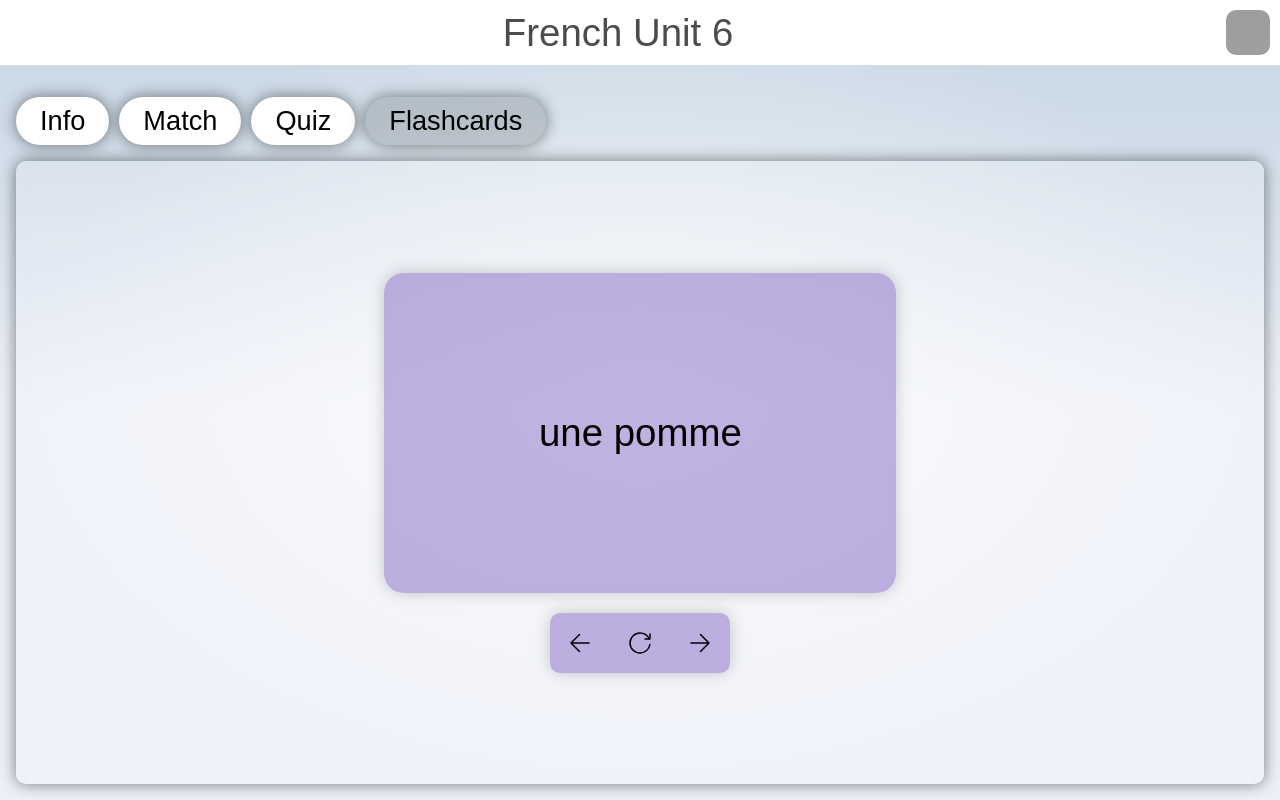
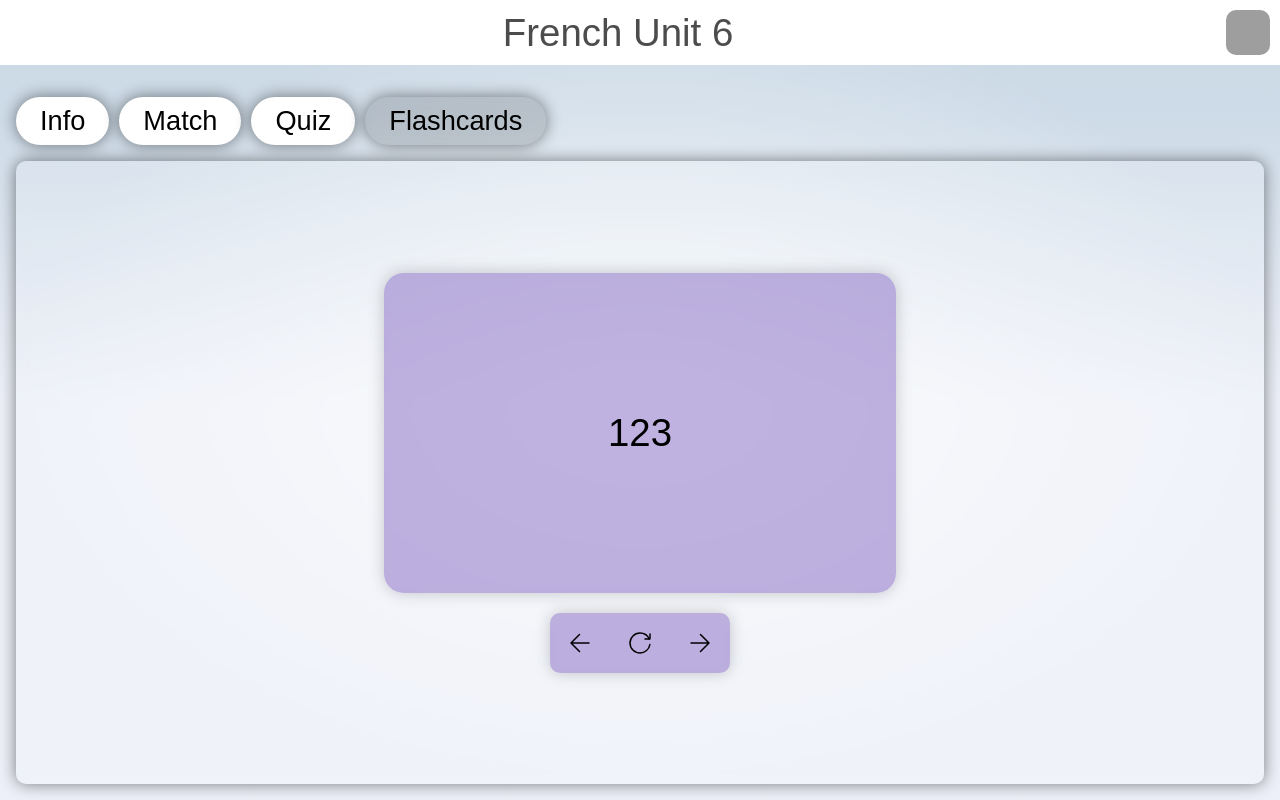
Before and after one commit to VzxaiDev/learning-app, a SvelteKit app: page / in a window 1280 px wide. Both pictures are taken after a click on the button "Flashcards". Built offline with nearby package versions, Linux system fonts and the light colour scheme; grey boxes are pictures that could not be loaded.

Commit message:
added flash slides

```diff
--- /dev/null
+++ b/src/components/FlashcardSlides.svelte
@@ -0,0 +1,69 @@
+<script>
+  let showingTerm = true;
+  let term = "123";
+  let def = "321";
+
+  let props = {
+    term,
+    def
+  }
+</script>
+
+<div class="card-wrapper">
+  <slot {props} {showingTerm} />
+  <div class="buttons glass">
+    <button class="last">
+      <svg width="24px" height="24px" viewBox="0 0 24 24" stroke-width="1.5" fill="none" xmlns="http://www.w3.org/2000/svg" color="#000000"><path d="M21 12H3m0 0l8.5-8.5M3 12l8.5 8.5" stroke="#000000" stroke-width="1.5" stroke-linecap="round" stroke-linejoin="round"></path></svg>
+    </button>
+    <button on:click={() => showingTerm = !showingTerm} class="flip">
+      <svg width="24px" height="24px" stroke-width="1.5" viewBox="0 0 24 24" fill="none" xmlns="http://www.w3.org/2000/svg" color="#000000"><path d="M21.888 13.5C21.164 18.311 17.013 22 12 22 6.477 22 2 17.523 2 12S6.477 2 12 2c4.1 0 7.625 2.468 9.168 6" stroke="#000000" stroke-width="1.5" stroke-linecap="round" stroke-linejoin="round"></path><path d="M17 8h4.4a.6.6 0 00.6-.6V3" stroke="#000000" stroke-width="1.5" stroke-linecap="round" stroke-linejoin="round"></path></svg>
+    </button>
+    <button class="next">
+      <svg width="24px" height="24px" viewBox="0 0 24 24" stroke-width="1.5" fill="none" xmlns="http://www.w3.org/2000/svg" color="#000000"><path d="M3 12h18m0 0l-8.5-8.5M21 12l-8.5 8.5" stroke="#000000" stroke-width="1.5" stroke-linecap="round" stroke-linejoin="round"></path></svg>
+    </button>
+  </div>
+
+</div>
+
+
+<style>
+  .card-wrapper{
+    width: 100%;
+    gap: 20px;
+
+    display: flex;
+    justify-content: center;
+    align-items: center;
+    flex-direction: column;
+  }
+
+  .glass{
+    backdrop-filter: blur(5px);
+    background-color: rgba(66, 23, 162, 0.32);
+    box-shadow: 0 0 1rem 0 rgba(0, 0, 0, 0.21)
+  }
+
+  .buttons{
+    border-radius: 10px;
+    gap: 20px;
+    padding: 10px;
+
+    display: flex;
+    justify-content: center;
+    align-items: center;
+  }
+
+  .buttons button{
+    width: 2.5rem;
+    height: 2.5rem;
+    border-radius: 20px;
+    cursor: pointer;
+
+    background: none;
+    border: none;
+
+    display: flex;
+    justify-content: center;
+    align-items: center;
+  }
+</style>
--- a/src/components/Flashcards.svelte
+++ b/src/components/Flashcards.svelte
@@ -1,7 +1,8 @@
 <script>
-  let showingTerm = true;
-  let term = "une pomme";
-  let def = "an apple";
+  export let showingTerm = true;
+  export let term = "une pomme";
+  export let def = "an apple";
+
   let text = term;
 
   $:{
@@ -17,21 +18,7 @@
       {text}
     </h1>
   </button>
-
-  <div class="buttons glass">
-    <button class="last">
-      <svg width="24px" height="24px" viewBox="0 0 24 24" stroke-width="1.5" fill="none" xmlns="http://www.w3.org/2000/svg" color="#000000"><path d="M21 12H3m0 0l8.5-8.5M3 12l8.5 8.5" stroke="#000000" stroke-width="1.5" stroke-linecap="round" stroke-linejoin="round"></path></svg>
-    </button>
-    <button on:click={() => showingTerm = !showingTerm} class="flip">
-      <svg width="24px" height="24px" stroke-width="1.5" viewBox="0 0 24 24" fill="none" xmlns="http://www.w3.org/2000/svg" color="#000000"><path d="M21.888 13.5C21.164 18.311 17.013 22 12 22 6.477 22 2 17.523 2 12S6.477 2 12 2c4.1 0 7.625 2.468 9.168 6" stroke="#000000" stroke-width="1.5" stroke-linecap="round" stroke-linejoin="round"></path><path d="M17 8h4.4a.6.6 0 00.6-.6V3" stroke="#000000" stroke-width="1.5" stroke-linecap="round" stroke-linejoin="round"></path></svg>
-    </button>
-    <button class="next">
-      <svg width="24px" height="24px" viewBox="0 0 24 24" stroke-width="1.5" fill="none" xmlns="http://www.w3.org/2000/svg" color="#000000"><path d="M3 12h18m0 0l-8.5-8.5M21 12l-8.5 8.5" stroke="#000000" stroke-width="1.5" stroke-linecap="round" stroke-linejoin="round"></path></svg>
-    </button>
-  </div>
-
 </div>
-
 
 <style>
   .card-wrapper{
@@ -62,30 +49,6 @@
     box-shadow: 0 0 1rem 0 rgba(0, 0, 0, 0.21)
   }
 
-  .buttons{
-    border-radius: 10px;
-    gap: 20px;
-    padding: 10px;
-
-    display: flex;
-    justify-content: center;
-    align-items: center;
-  }
-
-  .buttons button{
-    width: 2.5rem;
-    height: 2.5rem;
-    border-radius: 20px;
-    cursor: pointer;
-
-    background: none;
-    border: none;
-
-    display: flex;
-    justify-content: center;
-    align-items: center;
-  }
-
   .r180{
     transition: 0.5s;
     transform: rotateX(180deg);
--- a/src/routes/+page.svelte
+++ b/src/routes/+page.svelte
@@ -3,6 +3,7 @@
 	import Tabbar from '../components/Tabbar.svelte'
 	import StartBlock from '../components/StartBlock.svelte'
 	import Flashcards from '../components/Flashcards.svelte'
+	import FlashcardSlides from '../components/FlashcardSlides.svelte'
 
 	import { page } from '$app/stores';
   import { goto } from "$app/navigation";
@@ -23,7 +24,11 @@
 		</StartBlock>
 	</Tab>
 	<Tab tabName="Quiz"><p>Quiz</p></Tab>
-	<Tab tabName="Flashcards"><Flashcards /></Tab>
+	<Tab tabName="Flashcards">
+		<FlashcardSlides let:props let:showingTerm>
+				<Flashcards {...props} {showingTerm} />
+		</FlashcardSlides>
+	</Tab>
 </Tabbar>
 
 <style>
```
